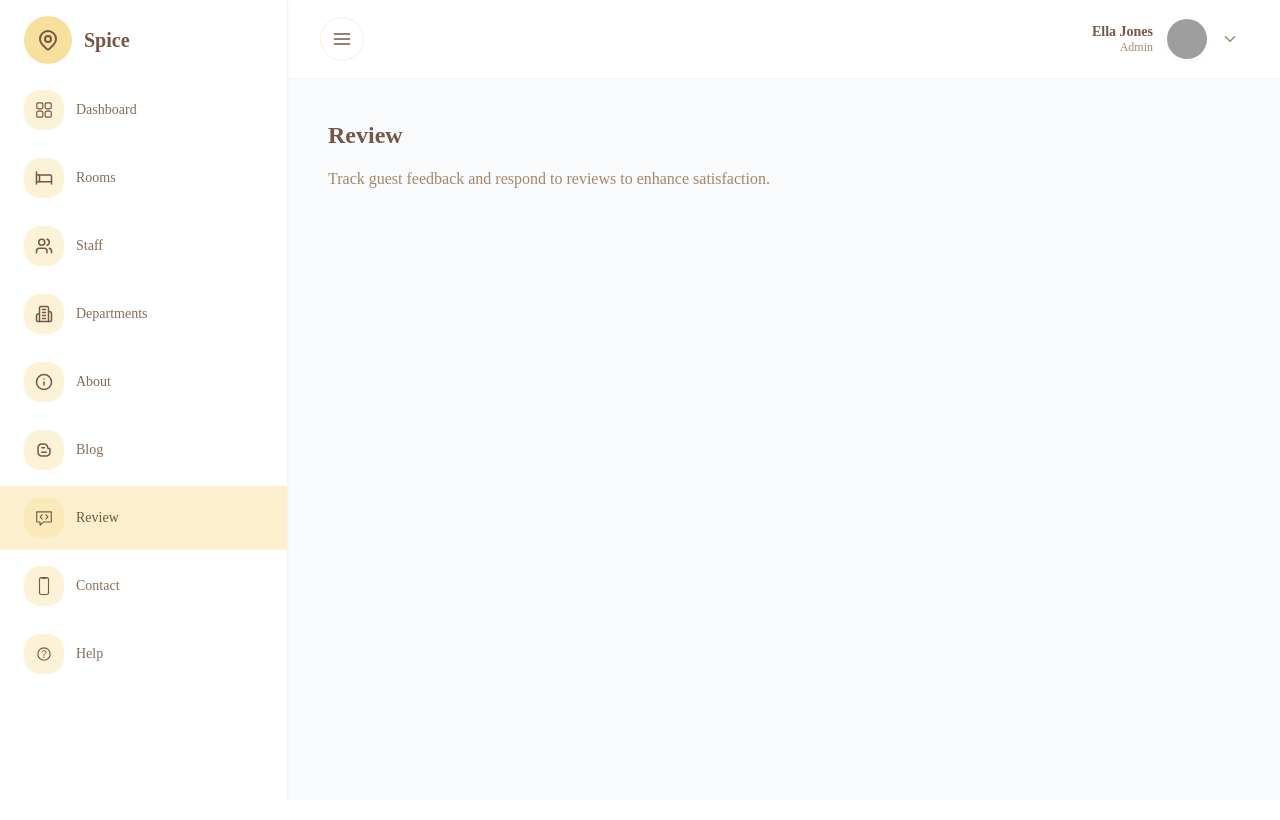
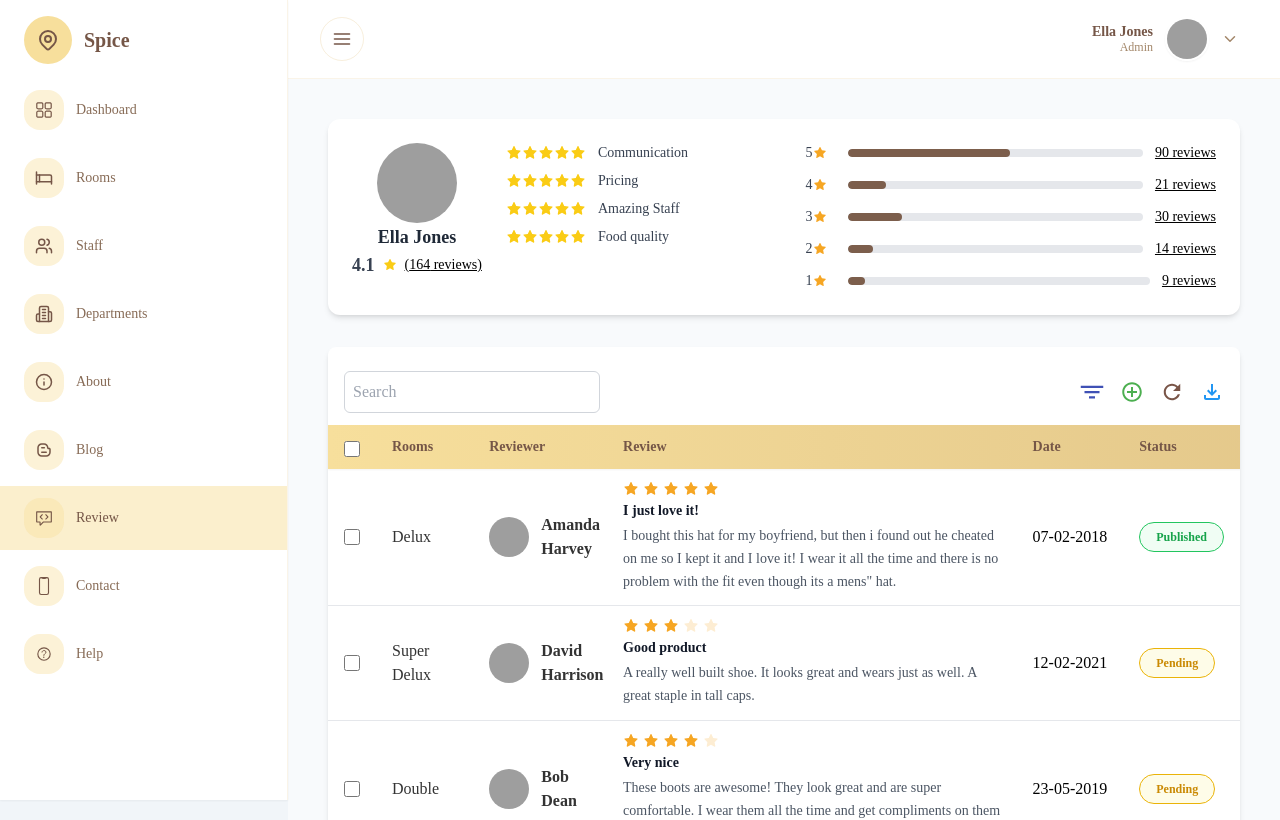
Before and after one commit to sujalprajapat251/Hotel-Booking-Admin, a React (Create React App) app in the folder frontend/: page /review in a window 1280 px wide. Shown: the top 820 px of the page. Built offline with nearby package versions, Linux system fonts and the light colour scheme; grey boxes are pictures that could not be loaded; a web font is replaced by a local one.

Commit message:
darpan14-11-2025

```diff
--- a/frontend/src/Pages/Review.jsx
+++ b/frontend/src/Pages/Review.jsx
@@ -1,12 +1,291 @@
-import React from 'react';
+import React, { useState } from "react";
+import { AiFillStar } from "react-icons/ai";
+import { IoFilterSharp } from "react-icons/io5";
+import { IoMdAddCircleOutline, IoMdRefresh } from "react-icons/io";
+import { MdOutlineFileDownload } from "react-icons/md";
+import editImg from '../Images/edit.svg'
+import deleteImg from '../Images/delete.svg'
 
-const Review = () => (
-  <section className="p-10">
-    <h1 className="text-2xl font-semibold text-senary">Review</h1>
-    <p className="mt-4 text-quaternary">
-      Track guest feedback and respond to reviews to enhance satisfaction.
-    </p>
-  </section>
-);
+const Review = () => {
+
+	const [searchQuery, setSearchQuery] = useState("");
+
+	const bookings = [
+		{
+			id: 1,
+			name: "Amanda Harvey",
+			email: "amanda@site.com",
+			arrival: "07-02-2018",
+			review: "Good Service and friendly staff.",
+			gender: "Published",
+			mobile: "1234567890",
+			room: "Delux",
+			payment: "Paid",
+			image: "https://i.pravatar.cc/40?img=5",
+			rating: 5,
+			reviewTitle: "I just love it!",
+			reviewText: 'I bought this hat for my boyfriend, but then i found out he cheated on me so I kept it and I love it! I wear it all the time and there is no problem with the fit even though its a mens" hat.'
+		},
+		{
+			id: 2,
+			name: "David Harrison",
+			email: "david@site.com",
+			arrival: "12-02-2021",
+			review: "Average experience, could be better.",
+			gender: "Pending",
+			mobile: "1234567890",
+			room: "Super Delux",
+			payment: "Unpaid",
+			image: "https://i.pravatar.cc/40?img=9",
+			rating: 3,
+			reviewTitle: "Good product",
+			reviewText: "A really well built shoe. It looks great and wears just as well. A great staple in tall caps.",
+		},
+		{
+			id: 3,
+			name: "Bob Dean",
+			email: "bob@site.com",
+			arrival: "23-05-2019",
+			review: "Excellent amenities and great location.",
+			gender: "Pending",
+			mobile: "1234567890",
+			room: "Double",
+			payment: "Unpaid",
+			image: "https://i.pravatar.cc/40?img=8",
+			rating: 4,
+			reviewTitle: "Very nice",
+			reviewText: "These boots are awesome! They look great and are super comfortable. I wear them all the time and get compliments on them constantly.",
+		},
+		{
+			id: 4,
+			name: "Ella Lauda",
+			email: "ella@site.com",
+			arrival: "08-11-2020",
+			review: "pleasant stay with helpful staff.",
+			gender: "Published",
+			mobile: "81234567890",
+			room: "Premium",
+			payment: "Paid",
+			image: "https://i.pravatar.cc/40?img=15",
+			rating: 2,
+			reviewTitle: "Amazing boots",
+			reviewText: "really comfortable and stylish. I get compliments on them all the time. Highly recommend to anyone looking for a great pair of boots!",
+		},
+	];
+
+	// Add filtering logic search functionallty
+	let filteredBookings;
+	filteredBookings = bookings.filter((item) => {
+		const query = searchQuery.toLowerCase();
+		return (
+			item.name.toLowerCase().includes(query) ||
+			item.room.toLowerCase().includes(query) ||
+			item.reviewTitle.toLowerCase().includes(query) ||
+			item.reviewText.toLowerCase().includes(query) ||
+			item.arrival.includes(query)
+		);
+	});
+
+	const ratingBreakdown = [
+		{ stars: 5, count: 90 },
+		{ stars: 4, count: 21 },
+		{ stars: 3, count: 30 },
+		{ stars: 2, count: 14 },
+		{ stars: 1, count: 9 },
+	];
+
+	const totalReviews = ratingBreakdown.reduce((a, b) => a + b.count, 0);
+
+	const getStatusStyle = (status) => {
+		switch (status) {
+			case 'Published':
+				return 'border border-green-500 text-green-600 bg-green-50';
+			case 'Pending':
+				return 'border border-yellow-500 text-yellow-600 bg-yellow-50';
+			default:
+				return 'border border-gray-500 text-gray-600 bg-gray-50';
+		}
+	};
+
+	const renderStars = (count) => {
+		return (
+			<div className="flex items-center gap-1 text-[#F6A623]">
+				{Array.from({ length: 5 }).map((_, i) => (
+					<AiFillStar key={i}
+						className={i < count ? "opacity-100" : "opacity-20"}
+					/>
+				))}
+			</div>
+		);
+	};
+
+	const handleRemoveReview = (item) => {
+		alert(`Removing review of ${item.name}`);
+		filteredBookings = filteredBookings.filter(booking => booking.id !== item.id);
+	}
+
+	return (
+		<section className="p-10">
+			<div className="w-full bg-white p-6 rounded-xl shadow-md flex flex-col md:flex-row gap-6">
+				<div className="flex flex-col md:flex-row gap-6 w-full md:w-1/2">
+					<div className="flex items-center flex-col">
+						<img
+							src="https://i.pravatar.cc/54?img=47"
+							alt="user"
+							className="w-20 h-20 rounded-full object-cover"
+						/>
+
+						<h2 className="text-lg font-semibold text-gray-800">Ella Jones</h2>
+
+						<div className="flex items-center gap-2 text-sm text-gray-700">
+							<span className="font-bold text-lg">4.1</span>
+							<AiFillStar className="text-yellow-400" />
+							<a href="#" className="text-black underline">
+								({totalReviews} reviews)
+							</a>
+						</div>
+					</div>
+
+					<div className="space-y-3">
+						<div className="space-y-2">
+							{["Communication", "Pricing", "Amazing Staff", "Food quality"].map((item, idx) => (
+								<div key={idx} className="flex gap-3 items-center">
+									<div className="flex text-yellow-400">
+										<AiFillStar /> <AiFillStar /> <AiFillStar /> <AiFillStar /> <AiFillStar />
+									</div>
+									<span className="text-sm text-gray-700">{item}</span>
+								</div>
+							))}
+						</div>
+					</div>
+				</div>
+
+				<div className="w-full md:w-1/2 space-y-3">
+					{ratingBreakdown.map((item, index) => {
+						const percent = (item.count / totalReviews) * 100;
+						return (
+							<div key={index} className="flex items-center gap-3 w-full">
+								<span className="flex items-center justify-center w-10 text-sm text-gray-700">
+									{item.stars} <AiFillStar className="text-[#F6A623]" />
+								</span>
+
+								<div className="flex-1 h-2 bg-gray-200 rounded-full overflow-hidden">
+									<div
+										className="h-full bg-[#7c5e4c] rounded-full"
+										style={{ width: `${percent}%` }}
+									></div>
+								</div>
+
+								<a href="#" className="text-black text-sm underline whitespace-nowrap">
+									{item.count} reviews
+								</a>
+							</div>
+						);
+					})}
+				</div>
+			</div>
+
+			<div className="w-full bg-white rounded-lg py-6 shadow-md flex flex-col mt-8">
+				<div className="flex flex-col md:flex-row justify-between items-center px-4 gap-3 mb-3">
+					<div className="flex flex-col sm:flex-row items-center gap-3 w-full md:w-auto">
+						<input
+							type="text"
+							placeholder="Search"
+							className="p-2 border border-gray-300 rounded-md w-full sm:w-64 focus:outline-none"
+							value={searchQuery}
+							onChange={(e) => setSearchQuery(e.target.value)}
+						/>
+					</div>
+					<ul className="flex gap-4">
+						<li><IoFilterSharp className="text-[#3f51b5] text-2xl cursor-pointer" /></li>
+						<li><IoMdAddCircleOutline className="text-[#4caf50] text-2xl cursor-pointer" /></li>
+						<li><IoMdRefresh className="text-[#795548] text-2xl cursor-pointer" /></li>
+						<li><MdOutlineFileDownload className="text-[#2196f3] text-2xl cursor-pointer" /></li>
+					</ul>
+				</div>
+
+				<div className="overflow-x-auto overflow-y-auto max-h-[calc(100vh-200px)] scrollbar-thin scrollbar-thumb-[#B79982] scrollbar-track-[#F7DF9C]/20 hover:scrollbar-thumb-[#876B56]">
+					<table className="w-full min-w-[1000px]">
+						<thead className="bg-gradient-to-r from-[#F7DF9C] to-[#E3C78A] sticky top-0 z-10 shadow-sm">
+							<tr className="items-start">
+								<th className="px-4 py-3 text-left text-sm font-bold text-[#755647]">
+									<input
+										type="checkbox"
+										class="w-4 h-4 mt-1 align-top bg-white bg-no-repeat bg-center bg-contain border border-[rgba(231,234,243,0.7)] cursor-pointer"
+									/>
+								</th>
+								<th className="px-4 py-3 text-left text-sm font-bold text-[#755647]">Rooms</th>
+								<th className="px-4 py-3 text-left text-sm font-bold text-[#755647]">Reviewer</th>
+								<th className="px-4 py-3 text-left text-sm font-bold text-[#755647]">Review</th>
+								<th className="px-4 py-3 text-left text-sm font-bold text-[#755647] whitespace-nowrap">Date</th>
+								<th className="px-4 py-3 text-left text-sm font-bold text-[#755647]">Status</th>
+								<th className="px-4 py-3 text-left text-sm font-bold text-[#755647]">Actions</th>
+							</tr>
+						</thead>
+
+						<tbody className="divide-y divide-gray-200">
+							{filteredBookings.map((item, index) => (
+								<tr key={index} className="border-b border-gray-200 hover:bg-gray-50 transition">
+									<td className="px-4 py-3 align-center">
+										<input
+											type="checkbox"
+											class="w-4 h-4 mt-1 align-top bg-white bg-no-repeat bg-center bg-contain border border-[rgba(231,234,243,0.7)] cursor-pointer"
+										/>
+									</td>
+
+									<td className="px-4 py-3 text-[#333]">
+										{item.room}
+									</td>
+
+									<td className="px-4 py-3">
+										<div className="flex items-center gap-3">
+											<img
+												src={item.image}
+												alt={item.name}
+												className="w-10 h-10 rounded-full object-cover"
+											/>
+											<span className="font-semibold text-[#333]">{item.name}</span>
+										</div>
+									</td>
+
+									<td className="px-4 py-3">
+										<div className="flex flex-col gap-1">
+											<div className="flex items-center justify-between">
+												{renderStars(item.rating)}
+											</div>
+											<h4 className="text-sm font-semibold text-gray-900">
+												{item.reviewTitle}
+											</h4>
+											<p className="text-sm text-gray-600 leading-relaxed whitespace-normal">
+												{item.reviewText}
+											</p>
+										</div>
+									</td>
+
+									<td className="px-4 py-3 whitespace-nowrap">
+										{item.arrival}
+									</td>
+
+									<td className="px-4 py-3">
+										<span className={`inline-block px-4 py-1.5 rounded-full text-xs font-bold ${getStatusStyle(item.gender)}`}>
+											{item.gender}
+										</span>
+									</td>
+
+									<td className="px-4 py-3">
+										<div className="flex gap-3 w-14">
+											<div className="cursor-pointer"><img src={editImg} alt="edit" /></div>
+											<div className="cursor-pointer" onClick={() => handleRemoveReview(item)}><img src={deleteImg} alt="delete" /></div>
+										</div>
+									</td>
+								</tr>
+							))}
+						</tbody>
+					</table>
+				</div>
+			</div>
+		</section>
+	);
+};
 
 export default Review;
```
